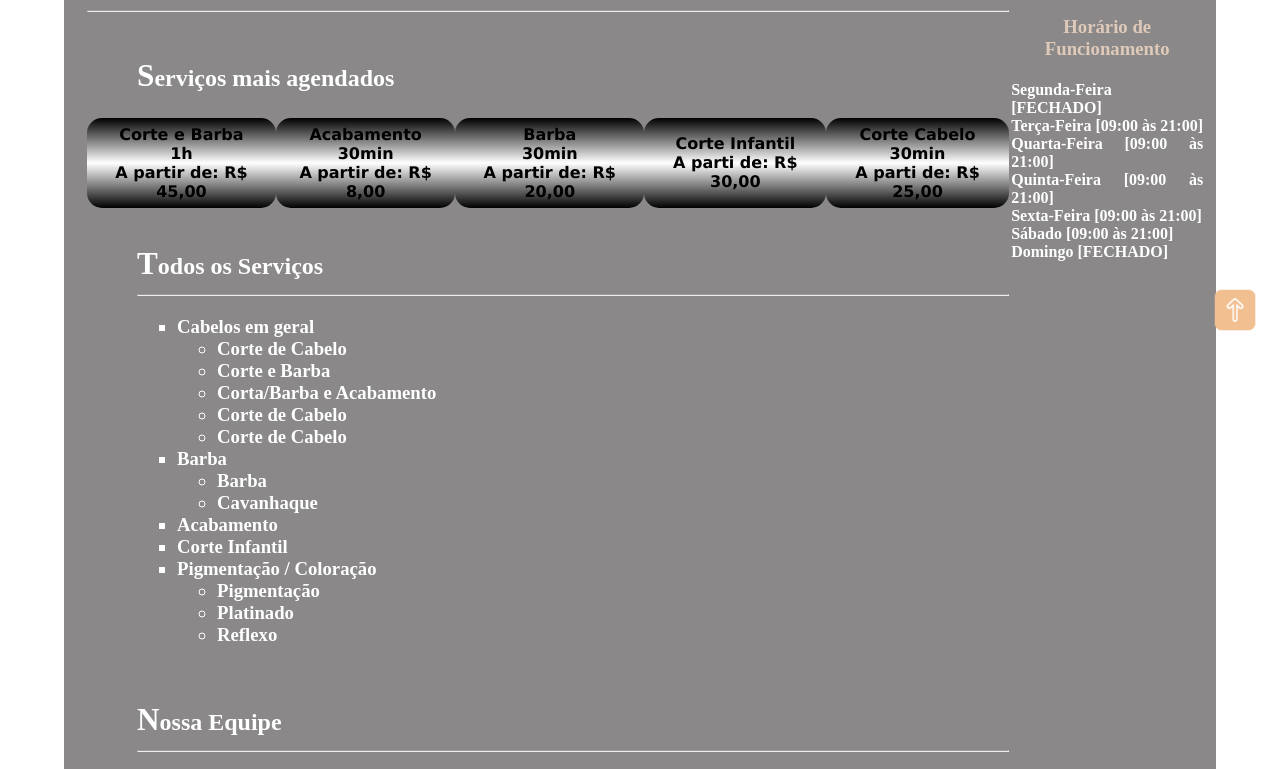
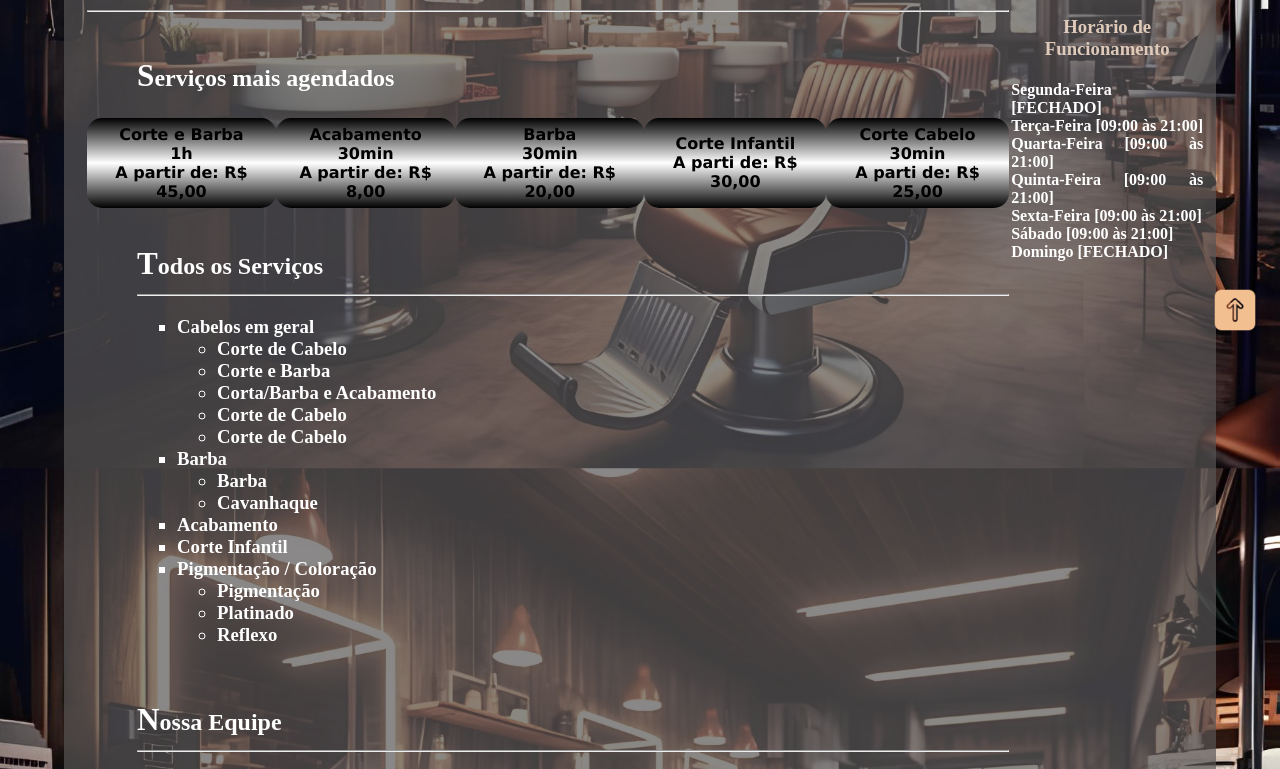
Before and after one commit to RuimarAquiles/NegocioLocal, a plain HTML site: page index.html in a window 1280 px wide. Shown: the part 385-1154 px from the top of the page. Drawn offline with Linux system fonts and the light colour scheme; the site is published under a folder, as on GitHub Pages, so addresses that start at the root find nothing.

Commit message:
Update global.css

```diff
--- a/css/global.css
+++ b/css/global.css
@@ -6,7 +6,7 @@ html{
     dentro da página*/
 }
 body{/*Global*/
-    background-image: url(/imagens/barbearia.jpg);
+    background-image: url(../imagens/barbearia.jpg);
     background-size: cover;
     background-repeat: no-repeat;
     background-attachment: fixed;
```
